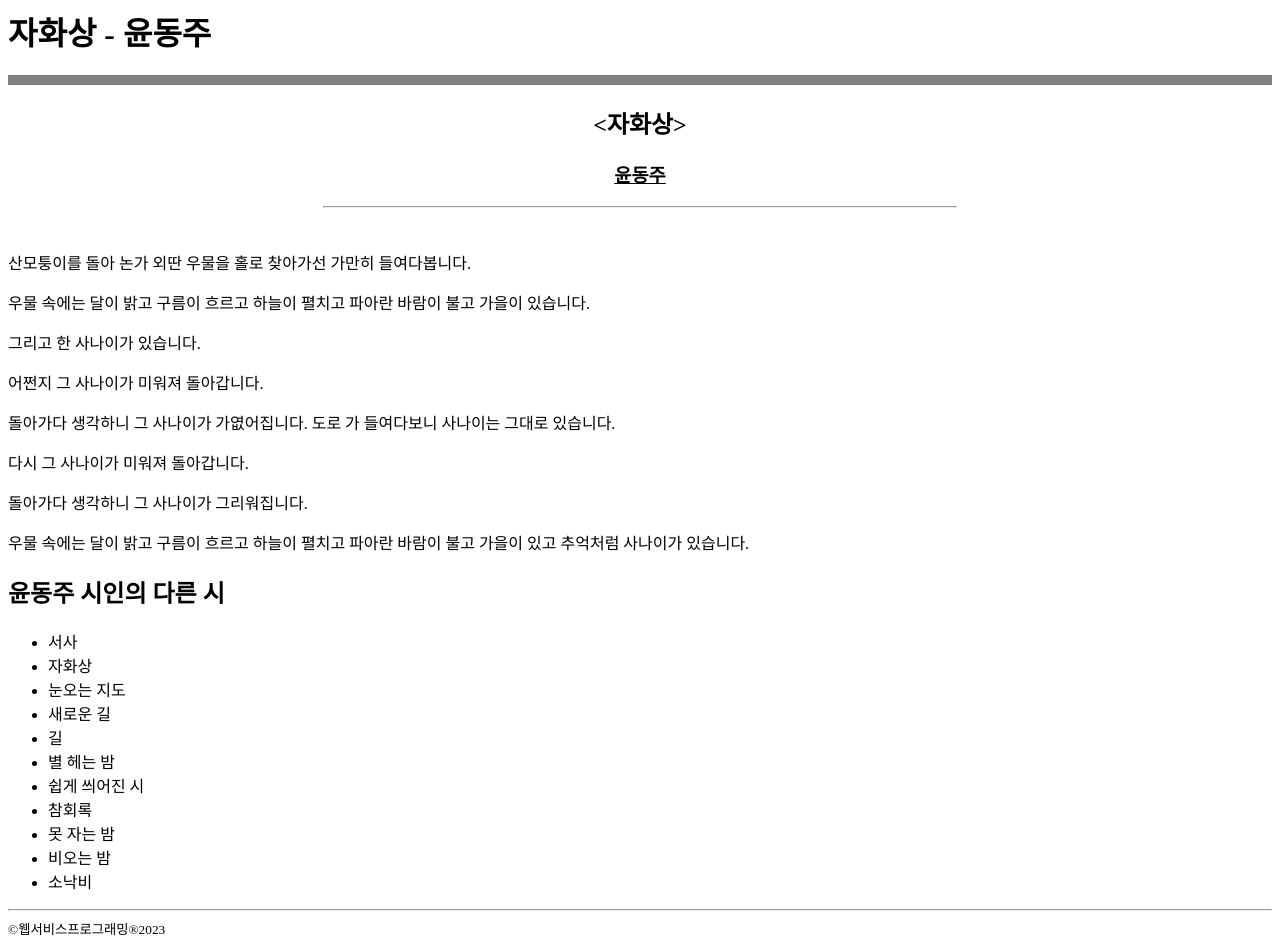
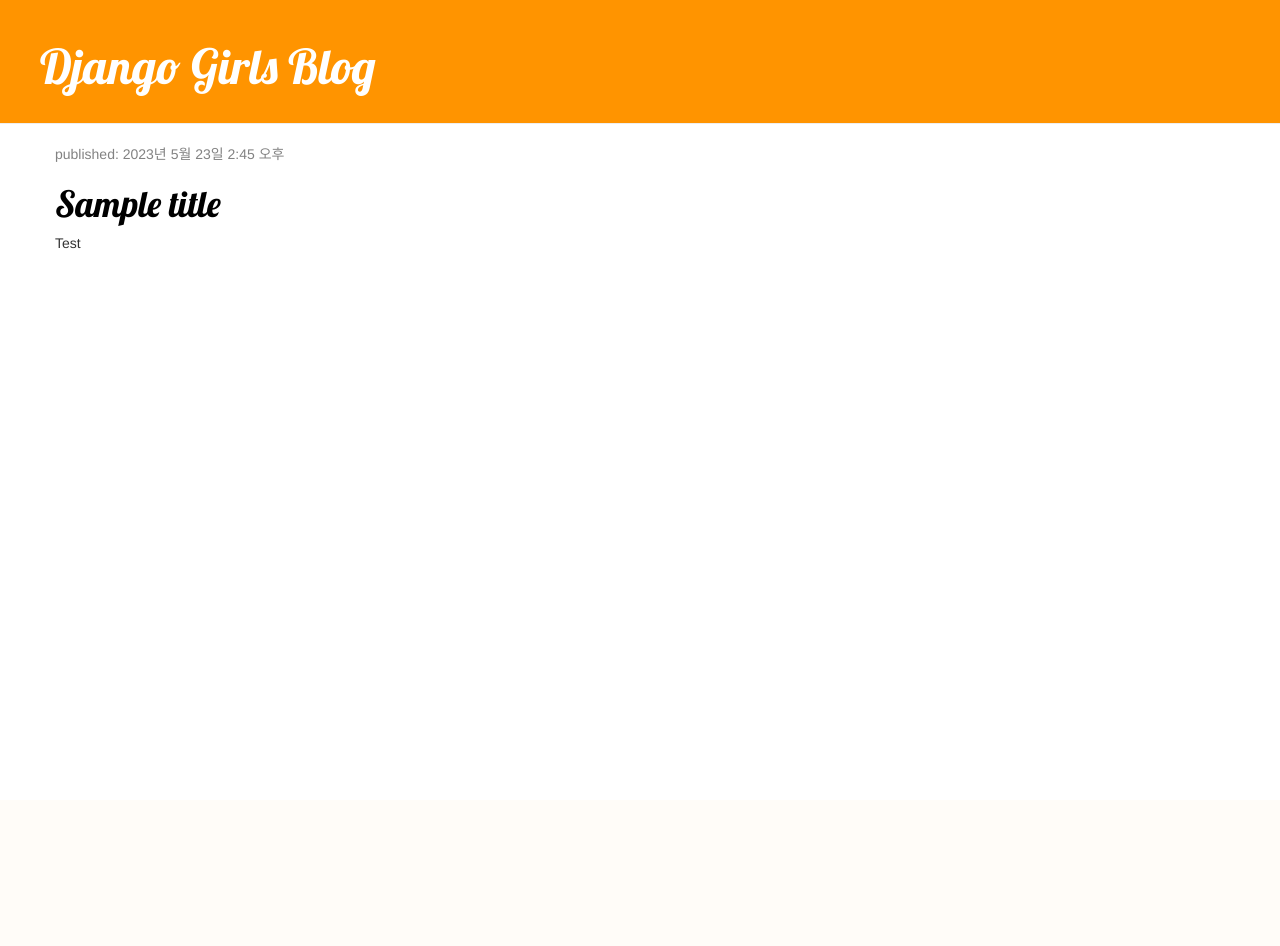
Before and after one commit to clair1162/my-first-blog, a Django app: page / in a window 1280 px wide. After the commit the page ends 249 px from the top, so only its background shows below. Run offline with Django 4.2, Linux system fonts and the light colour scheme; data comes from the database, SQL or seed files in the repository; some libraries are stand-ins or nearby versions.

Commit message:
Design CSS

```diff
--- /dev/null
+++ b/mysite/blog/static/css/blog.css
@@ -0,0 +1,46 @@
+.page-header {
+    background-color: #ff9400;
+    margin-top: 0;
+    padding: 20px 20px 20px 40px;
+}
+
+.page-header h1, .page-header h1 a, .page-header h1 a:visited, .page-header h1 a:active {
+    color: #ffffff;
+    font-size: 36pt;
+    text-decoration: none;
+}
+
+.content {
+    margin-left: 40px;
+}
+
+h1, h2, h3, h4 {
+    font-family: 'Lobster', cursive;
+}
+
+.date {
+    color: #828282;
+}
+
+.save {
+    float: right;
+}
+
+.post-form textarea, .post-form input {
+    width: 100%;
+}
+
+.top-menu, .top-menu:hover, .top-menu:visited {
+    color: #ffffff;
+    float: right;
+    font-size: 26pt;
+    margin-right: 20px;
+}
+
+.post {
+    margin-bottom: 70px;
+}
+
+.post h1 a, .post h1 a:visited {
+    color: #000000;
+}
--- a/mysite/blog/templates/blog/post_list.html
+++ b/mysite/blog/templates/blog/post_list.html
@@ -1,59 +1,34 @@
+{% load static %}
+<!DOCTYPE html>
 <html>
 
 <head>
-    <title>윤동주-자화상</title>
+    <title>Django Girls blog</title>
+    <link href="//fonts.googleapis.com/css?family=Lobster&subset=latin,latin-ext" rel="stylesheet" type="text/css">
+    <link rel="stylesheet" href="//maxcdn.bootstrapcdn.com/bootstrap/3.2.0/css/bootstrap.min.css">
+    <link rel="stylesheet" href="//maxcdn.bootstrapcdn.com/bootstrap/3.2.0/css/bootstrap-theme.min.css">
+    <link rel="stylesheet" href="{% static 'css/blog.css' %}">
 </head>
 
 <body>
-    <header>
-        <h1>자화상 - 윤동주</h1>
-    </header>
-    <hr size="10px" noshade="noshade">
-    <section>
-        <header>
-            <center>
-                <h2>
-                    <자화상>
-                </h2>
-                <h3><ins>윤동주</ins></h3>
-            </center>
-        </header>
-        <hr align="center" width="50%">
-        <article>
-            <br>
-            <p>산모퉁이를 돌아 논가 외딴 우물을 홀로 찾아가선 가만히 들여다봅니다.</p>
-            <p>우물 속에는 달이 밝고 구름이 흐르고 하늘이 펼치고 파아란 바람이 불고 가을이 있습니다.</p>
-            <p>그리고 한 사나이가 있습니다.</p>
-            <p>어쩐지 그 사나이가 미워져 돌아갑니다.</p>
-            <p>돌아가다 생각하니 그 사나이가 가엾어집니다. 도로 가 들여다보니 사나이는 그대로 있습니다.</p>
-            <p>다시 그 사나이가 미워져 돌아갑니다.</p>
-            <p>돌아가다 생각하니 그 사나이가 그리워집니다.</p>
-            <p>우물 속에는 달이 밝고 구름이 흐르고 하늘이 펼치고 파아란 바람이 불고 가을이 있고 추억처럼 사나이가
-            있습니다.</p>
-        </article>
-        <aside>
-            <h2>윤동주 시인의 다른 시</h2>
-            <ul>
-                <li>서사</li>
-                <li>자화상</li>
-                <li>눈오는 지도</li>
-                <li>새로운 길</li>
-                <li>길</li>
-                <li>별 헤는 밤</li>
-                <li>쉽게 씌어진 시</li>
-                <li>참회록</li>
-                <li>못 자는 밤</li>
-                <li>비오는 밤</li>
-                <li>소낙비</li>
-            </ul>
-        </aside>
-        <hr>
-        <footer>
-            <small>
-                &copy;웹서비스프로그래밍&reg;2023
-            </small>
-        </footer>
-    </section>
+    <div class="page-header">
+        <h1><a href="/">Django Girls Blog</a></h1>
+    </div>
+    <div class="content container">
+        <div class="row">
+            <div class="col-md-8">
+                {% for post in posts %}
+                <div class="post">
+                    <div class="date">
+                        <p>published: {{ post.published_date }}</p>
+                    </div>
+                    <h1><a href="">{{ post.title }}</a></h1>
+                    <p>{{ post.text|linebreaksbr }}</p>
+                </div>
+                {% endfor %}
+            </div>
+        </div>
+    </div>
 </body>
 
 </html>
--- a/mysite/blog/views.py
+++ b/mysite/blog/views.py
@@ -1,6 +1,9 @@
 from django.shortcuts import render
+from .models import Post
+from django.utils import timezone
 
 # Create your views here.
 
 def post_list(request):
-    return render(request, 'blog/post_list.html', {})
+    posts = Post.objects.filter(published_date__lte=timezone.now()).order_by('published_date')
+    return render(request, 'blog/post_list.html', {'posts':posts})
```
Also changed, not shown: mysite/blog/templates/blog/portrait.html (added, +59 -0 lines).
